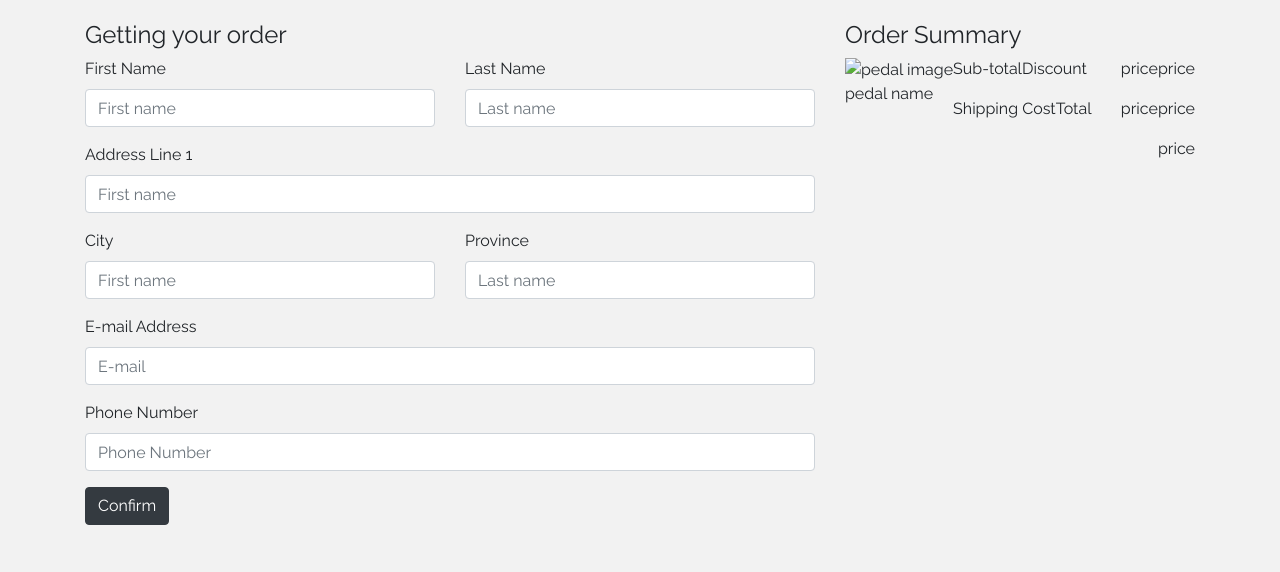
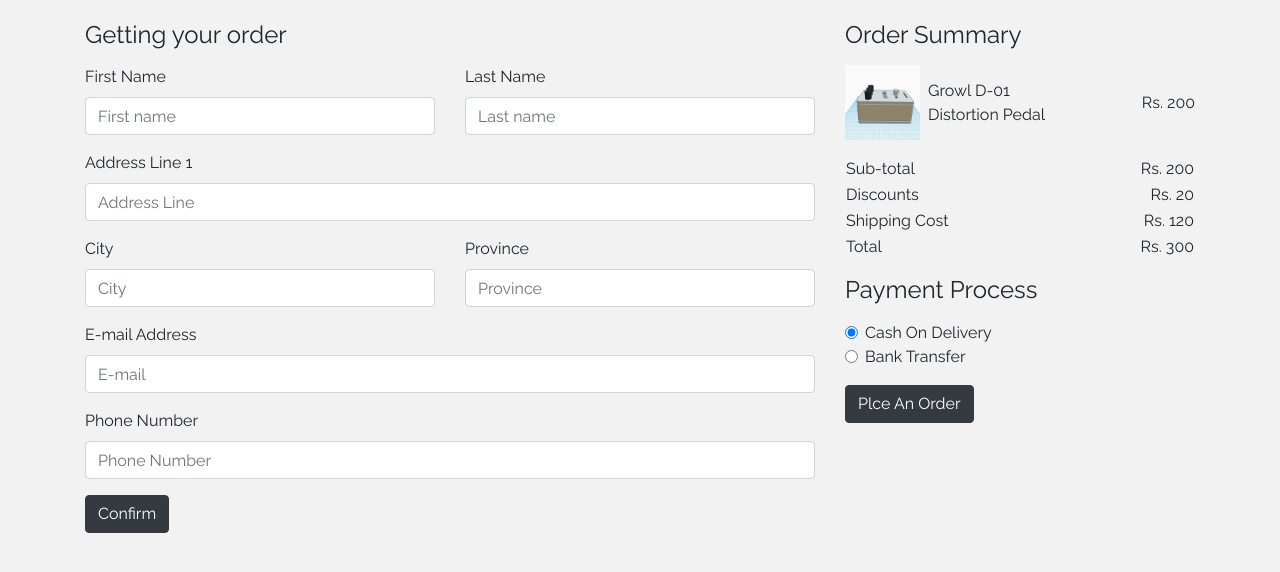
Before and after one commit to senjubean/product-landing-page-growl, a plain HTML site: page checkout.html in a window 1280 px wide. Shown: the part 70-642 px from the top of the page. Drawn offline with nearby package versions, Linux system fonts and the light colour scheme.

Commit message:
update checkout page

```diff
--- a/checkout.html
+++ b/checkout.html
@@ -34,18 +34,18 @@
                        <div class="row">
                            <div class="col mb-3">
                                <label for="address1">Address Line 1</label>
-                               <input type="text" id="address1" class="form-control" placeholder="First name">
+                               <input type="text" id="address1" class="form-control" placeholder="Address Line">
                            </div>
 
                        </div>
                        <div class="row">
                            <div class="col mb-3">
                                <label for="city">City</label>
-                               <input type="text" id="city" class="form-control" placeholder="First name">
+                               <input type="text" id="city" class="form-control" placeholder="City">
                            </div>
                            <div class="col mb-3">
                                <Label for="province">Province</Label>
-                               <input type="text" id="province" class="form-control" placeholder="Last name">
+                               <input type="text" id="province" class="form-control" placeholder="Province">
                            </div>
                        </div>
                        <div class="mb-3">
@@ -61,63 +61,72 @@
                </form>
 
 
+
+
             </div>
             <div class="col-4">
+                <!-- order summary -->
                 <h4 class="display-7">Order Summary</h4>
-                <div class="item">
-                    <div class="itempro">
-                        <img src="" alt="pedal image">
-                        <p>pedal name</p>
-                     </div>
-
-                     <div class="itemCost">
-                         <p>price</p>
-                     </div>
-                 </div>
+                <div class="itemcontainer mt-3">
+                    <div class="itemprofile">
+                        <img src="assets/img/gAsset1.png" alt="">
+                        <div class="itemlabel">
+                            <span>Growl D-01</span>
+                            <span>Distortion Pedal</span>
+                        </div>
 
 
-                 <div class="subtotal">
-                     <div class="subtotallabel">
-                         <p>Sub-total</p>
-                     </div>
-                     <div class="subtotalprice">
-                         <p>price</p>
-                     </div>
-                 </div>
-                  <div class="shipping">
-                      <div class="shippinglabel">
-                          <p>Shipping Cost</p>
-                      </div>
-                      <div class="shippingprice">
-                          <p>price</p>
-                      </div>
-                  </div>
-                  <div class="discount">
-                      <div class="discountLabel">
-                          <p>Discount</p>
-                      </div>
-                      <div class="discountprice">
-                          <p>price</p>
-                      </div>
-                  </div>
-
-                   <div class="total">
-                       <div class="totallabel">
-                           <p>Total</p>
-                       </div>
-                       <div class="totalprice">
-                           <p>price</p>
-                       </div>
-                   </div>
+                    </div>
+                    <div class="itemprice">
+                        <span>Rs. 200</span>
+                    </div>
+                </div>
 
 
 
 
+                <table style="width: 100%;">
 
-                <!-- <div class="qtylabel">
-                    <div class="qlabel">Qty.</div>
-                    <input class="qty" type="number" name="" id="">
-                </div> -->
+                    <tr>
+                        <td>Sub-total</td>
+                        <td style="text-align: right;">Rs. 200</td>
+                    </tr>
+                    <tr>
+                        <td>Discounts</td>
+                        <td style="text-align: right;">Rs. 20</td>
+                    </tr>
+                    <tr>
+                        <td>Shipping Cost</td>
+                        <td style="text-align: right;">Rs. 120</td>
+                    </tr>
+                    <tr>
+                        <td>Total</td>
+                        <td style="text-align: right;">Rs. 300</td>
+                    </tr>
+                </table>
+
+                <h4 class="display-7 mt-3">Payment Process</h4>
+                <form action="">
+                    <div class="form-check">
+                        <input class="form-check-input" type="radio" name="exampleRadios" id="exampleRadios1" value="option1" checked>
+                        <label class="form-check-label" for="exampleRadios1">
+                            Cash On Delivery
+                        </label>
+                    </div>
+                    <div class="form-check mb-3">
+                        <input class="form-check-input" type="radio" name="exampleRadios" id="exampleRadios2" value="option2">
+                        <label class="form-check-label" for="exampleRadios2">
+                            Bank Transfer
+                        </label>
+                    </div>
+                    <button type="submit" class="btn btn-dark">Plce An Order</button>
+
+
+                </form>
+
+
+            </div>
+
 
         </div>
 
--- a/public/css/checkout.css
+++ b/public/css/checkout.css
@@ -13,35 +13,37 @@ h3 {
     border-bottom: 1px solid rgb(226, 226, 226);
 }
 
-/* h4 {
-    text-align: center;
-} */
-.itempro {
-    float: left;
+
+
+h4 {
+    margin-bottom: 1rem;
 }
 
-.qtylabel {
-    float: right;
-}
-.qlabel {
-    position: absolute;
-    z-index: 10;
+img {
+    width: 75px;
+    height: 75px;
 }
 
-.qty {
- position: relative;
-}
-.itemCost {
-    float: right;
+.itemcontainer {
+    display: flex;
+    justify-content: space-between;
+    margin-bottom: 1rem;
 }
 
-.subtotallabel, .shippinglabel, .discountlabel, .totallabel {
-    float: left;
+.itemprofile {
+    display: flex;
+
 }
 
-.shippingprice,
-.subtotalprice,
-.discountprice,
-.totalprice {
-    float: right;
+.itemlabel {
+    display: flex;
+     flex-direction: column;
+     justify-content: center;
+     padding: .5rem;
 }
+
+.itemprice {
+    display: flex;
+    flex-direction: column;
+    justify-content: center;
+}
```
